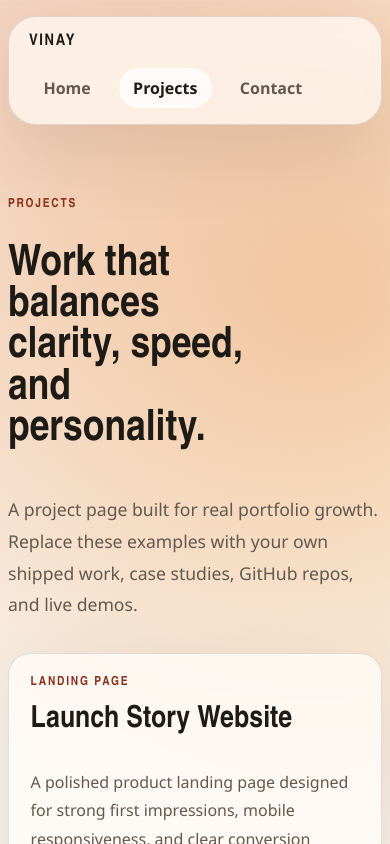
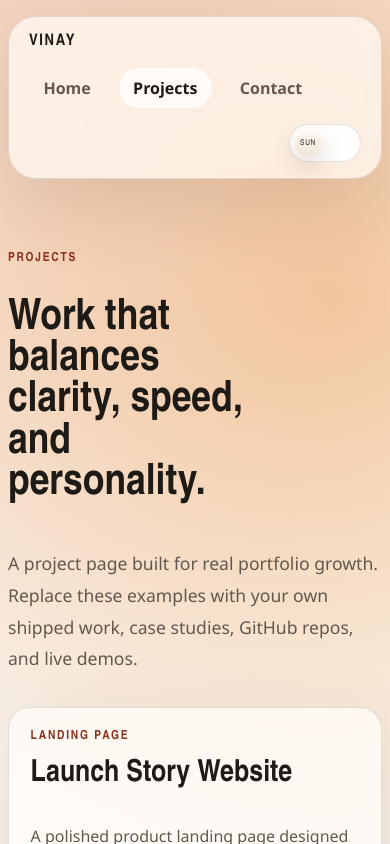
Before and after one commit to NYCTOHXWK/ALPHATEST, a Next.js app: page /projects in a window 390 px wide. Shown: the top 844 px of the page. Built offline with nearby package versions, Linux system fonts and the light colour scheme.

Commit message:
Add dark mode toggle

```diff
--- a/app/globals.css
+++ b/app/globals.css
@@ -10,6 +10,32 @@
   --shadow: 0 24px 80px rgba(68, 34, 20, 0.12);
   --font-display: "Bahnschrift", "Arial Narrow", "Trebuchet MS", sans-serif;
   --font-body: "Aptos", "Segoe UI", "Trebuchet MS", sans-serif;
+  --panel: rgba(255, 252, 248, 0.78);
+  --panel-strong: rgba(255, 249, 242, 0.75);
+  --hero-panel: rgba(255, 250, 244, 0.62);
+  --field-bg: rgba(255, 255, 255, 0.86);
+  --toggle-track: rgba(255, 255, 255, 0.92);
+  --toggle-thumb: linear-gradient(180deg, #fff9f3, #f0e5d8);
+  --toggle-shadow: 0 10px 22px rgba(92, 63, 40, 0.18);
+}
+
+html[data-theme="dark"] {
+  --background: #11161f;
+  --background-strong: #171d28;
+  --foreground: #f4f6fb;
+  --muted: #aab3c5;
+  --line: rgba(217, 226, 244, 0.12);
+  --accent: #7ec8ff;
+  --accent-deep: #cde7ff;
+  --accent-soft: #2d4d6b;
+  --shadow: 0 28px 90px rgba(5, 9, 18, 0.42);
+  --panel: rgba(21, 28, 39, 0.72);
+  --panel-strong: rgba(19, 25, 36, 0.76);
+  --hero-panel: rgba(17, 23, 34, 0.7);
+  --field-bg: rgba(10, 15, 24, 0.46);
+  --toggle-track: rgba(82, 101, 126, 0.36);
+  --toggle-thumb: linear-gradient(180deg, #f7fbff, #d4def0);
+  --toggle-shadow: 0 10px 24px rgba(0, 0, 0, 0.32);
 }
 
 * {
@@ -29,6 +55,14 @@ body {
     radial-gradient(circle at top left, rgba(215, 100, 63, 0.18), transparent 25%),
     radial-gradient(circle at 85% 10%, rgba(243, 196, 147, 0.8), transparent 22%),
     linear-gradient(180deg, #fbf7f1 0%, var(--background) 100%);
+  transition: background 220ms ease, color 220ms ease;
+}
+
+html[data-theme="dark"] body {
+  background:
+    radial-gradient(circle at top left, rgba(73, 157, 255, 0.22), transparent 25%),
+    radial-gradient(circle at 85% 10%, rgba(84, 120, 173, 0.22), transparent 22%),
+    linear-gradient(180deg, #0c1118 0%, var(--background) 100%);
 }
 
 body::before {
@@ -74,7 +108,8 @@ a {
   padding: 1rem 1.25rem;
   border-radius: 999px;
   backdrop-filter: blur(14px);
-  background: rgba(255, 249, 242, 0.75);
+  background: var(--panel-strong);
+  transition: background-color 220ms ease, border-color 220ms ease;
 }
 
 .brand {
@@ -107,6 +142,11 @@ a {
   background: rgba(255, 255, 255, 0.76);
 }
 
+html[data-theme="dark"] .nav-link:hover,
+html[data-theme="dark"] .nav-link[data-active="true"] {
+  background: rgba(255, 255, 255, 0.08);
+}
+
 .page-stack {
   display: grid;
   gap: 2rem;
@@ -119,7 +159,7 @@ a {
   gap: 1.25rem;
   padding: 1.25rem;
   border-radius: 34px;
-  background: rgba(255, 250, 244, 0.62);
+  background: var(--hero-panel);
   backdrop-filter: blur(16px);
 }
 
@@ -148,8 +188,9 @@ a {
 .contact-copy,
 .contact-form,
 .site-footer {
-  background: rgba(255, 252, 248, 0.78);
+  background: var(--panel);
   backdrop-filter: blur(14px);
+  transition: background-color 220ms ease, border-color 220ms ease;
 }
 
 .eyebrow,
@@ -259,6 +300,10 @@ button {
   background: rgba(255, 255, 255, 0.7);
 }
 
+html[data-theme="dark"] .button-secondary {
+  background: rgba(255, 255, 255, 0.06);
+}
+
 .button:disabled {
   opacity: 0.7;
   cursor: wait;
@@ -341,6 +386,14 @@ button {
   );
 }
 
+html[data-theme="dark"] .project-side-panel {
+  background: linear-gradient(
+    180deg,
+    rgba(126, 200, 255, 0.14),
+    rgba(255, 255, 255, 0.04)
+  );
+}
+
 .detail-list {
   display: grid;
   gap: 0.75rem;
@@ -385,7 +438,7 @@ button {
   padding: 0.95rem 1rem;
   border: 1px solid var(--line);
   border-radius: 18px;
-  background: rgba(255, 255, 255, 0.86);
+  background: var(--field-bg);
   color: var(--foreground);
   font: inherit;
 }
@@ -427,6 +480,52 @@ button {
   color: var(--muted);
 }
 
+.theme-toggle {
+  display: inline-flex;
+  align-items: center;
+  justify-content: center;
+  padding: 0;
+  border: 0;
+  background: transparent;
+  cursor: pointer;
+}
+
+.theme-toggle-track {
+  position: relative;
+  display: inline-flex;
+  align-items: center;
+  width: 72px;
+  height: 38px;
+  padding: 4px;
+  border: 1px solid var(--line);
+  border-radius: 999px;
+  background: var(--toggle-track);
+  box-shadow: inset 0 1px 1px rgba(255, 255, 255, 0.18);
+  transition: background-color 220ms ease, border-color 220ms ease;
+}
+
+.theme-toggle-thumb {
+  display: inline-flex;
+  align-items: center;
+  justify-content: center;
+  width: 28px;
+  height: 28px;
+  border-radius: 999px;
+  background: var(--toggle-thumb);
+  color: #2a2a2a;
+  font-family: var(--font-display), sans-serif;
+  font-size: 0.5rem;
+  letter-spacing: 0.08em;
+  text-transform: uppercase;
+  box-shadow: var(--toggle-shadow);
+  transform: translateX(0);
+  transition: transform 220ms ease, background 220ms ease;
+}
+
+html[data-theme="dark"] .theme-toggle-thumb {
+  transform: translateX(34px);
+}
+
 @media (max-width: 960px) {
   .hero-panel,
   .project-grid,
@@ -453,6 +552,10 @@ button {
     width: 100%;
   }
 
+  .theme-toggle {
+    align-self: flex-end;
+  }
+
   .hero-copy,
   .hero-card,
   .project-card,
--- a/app/layout.tsx
+++ b/app/layout.tsx
@@ -14,7 +14,7 @@ export default function RootLayout({
   children: React.ReactNode;
 }>) {
   return (
-    <html lang="en">
+    <html lang="en" suppressHydrationWarning>
       <body>
         <div className="page-frame">
           <SiteHeader />
--- a/components/site-header.tsx
+++ b/components/site-header.tsx
@@ -2,6 +2,7 @@
 
 import Link from "next/link";
 import { usePathname } from "next/navigation";
+import { ThemeToggle } from "@/components/theme-toggle";
 
 const navItems = [
   { href: "/", label: "Home" },
@@ -33,6 +34,7 @@ export function SiteHeader() {
           );
         })}
       </nav>
+      <ThemeToggle />
     </header>
   );
 }
--- /dev/null
+++ b/components/theme-toggle.tsx
@@ -0,0 +1,53 @@
+"use client";
+
+import { useEffect, useState } from "react";
+
+type Theme = "light" | "dark";
+
+function getPreferredTheme(): Theme {
+  if (typeof window === "undefined") {
+    return "light";
+  }
+
+  const storedTheme = window.localStorage.getItem("theme");
+  if (storedTheme === "light" || storedTheme === "dark") {
+    return storedTheme;
+  }
+
+  return window.matchMedia("(prefers-color-scheme: dark)").matches
+    ? "dark"
+    : "light";
+}
+
+export function ThemeToggle() {
+  const [theme, setTheme] = useState<Theme>("light");
+  const isDark = theme === "dark";
+
+  useEffect(() => {
+    const nextTheme = getPreferredTheme();
+    setTheme(nextTheme);
+    document.documentElement.dataset.theme = nextTheme;
+  }, []);
+
+  function toggleTheme() {
+    const nextTheme: Theme = isDark ? "light" : "dark";
+    setTheme(nextTheme);
+    document.documentElement.dataset.theme = nextTheme;
+    window.localStorage.setItem("theme", nextTheme);
+  }
+
+  return (
+    <button
+      type="button"
+      className="theme-toggle"
+      onClick={toggleTheme}
+      aria-label={isDark ? "Switch to light mode" : "Switch to dark mode"}
+      aria-pressed={isDark}
+      title={isDark ? "Switch to light mode" : "Switch to dark mode"}
+    >
+      <span className="theme-toggle-track">
+        <span className="theme-toggle-thumb">{isDark ? "Moon" : "Sun"}</span>
+      </span>
+    </button>
+  );
+}
```
